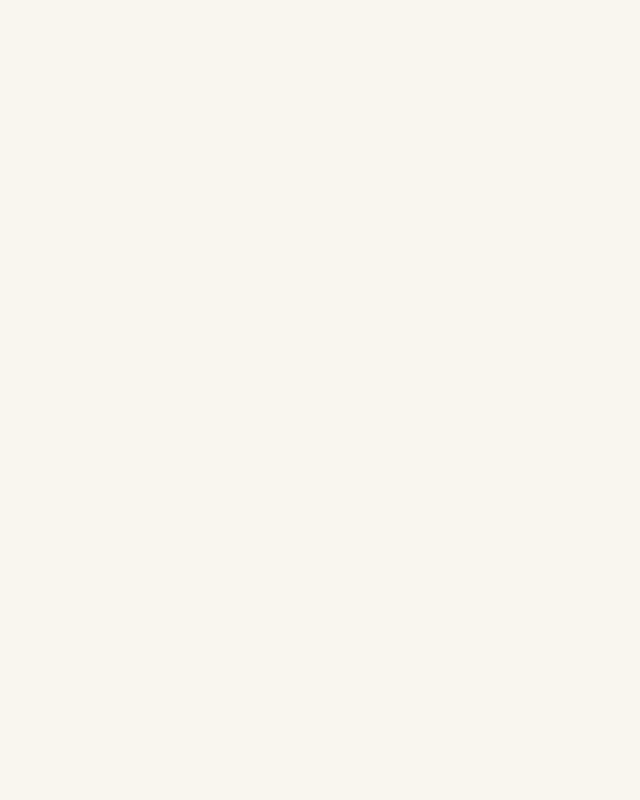
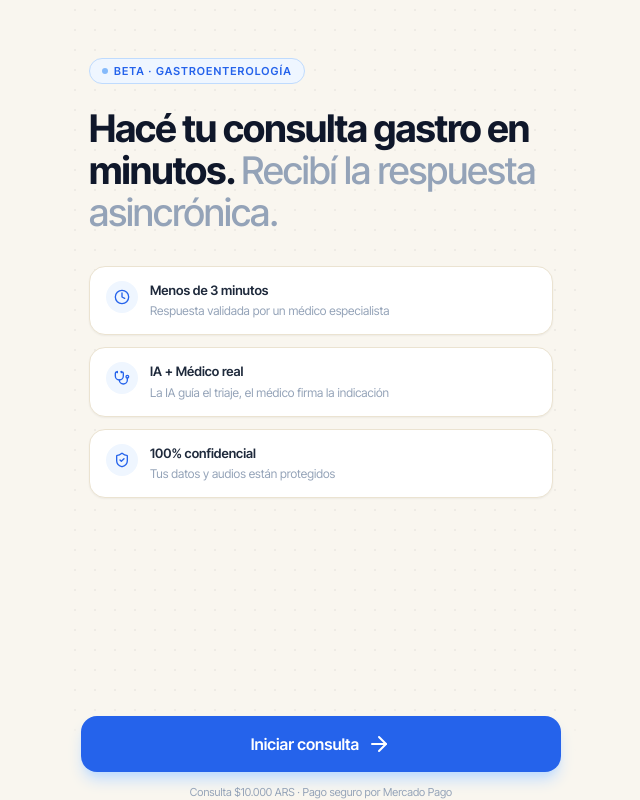
Before and after one commit to adamraber/gastroflow, a Next.js app: page / in a window 1280 px wide. Before the commit this address had no page. Shown: the whole page, without its empty margins (319-959 px from the left). Built offline with nearby package versions, Linux system fonts and the light colour scheme.

Commit message:
Agrego home page con título y CTA sticky

```diff
--- a/app/page.tsx
+++ b/app/page.tsx
@@ -1,5 +1,82 @@
-import { redirect } from "next/navigation";
+import Link from "next/link";
+import { ArrowRight, Clock, ShieldCheck, Stethoscope } from "lucide-react";
 
 export default function HomePage() {
-  redirect("/chat");
+  return (
+    <div
+      className="flex h-dvh max-w-lg mx-auto flex-col"
+      style={{
+        backgroundColor: "#F9F6EF",
+        backgroundImage:
+          "radial-gradient(circle, rgba(0,0,0,0.045) 1px, transparent 1px)",
+        backgroundSize: "20px 20px",
+      }}
+    >
+      {/* ── Scrollable content ──────────────────────────── */}
+      <div className="flex-1 overflow-y-auto px-6 pt-14 pb-4">
+        {/* Badge */}
+        <span className="inline-flex items-center gap-1.5 rounded-full border border-brand-200 bg-brand-50 px-3 py-1 text-[11px] font-semibold uppercase tracking-widest text-brand-600">
+          <span className="h-1.5 w-1.5 rounded-full bg-brand-400 animate-pulse" />
+          Beta · Gastroenterología
+        </span>
+
+        {/* Main title */}
+        <h1 className="mt-6 text-[38px] font-bold leading-[1.1] tracking-tight text-slate-900">
+          Hacé tu consulta gastro en minutos.{" "}
+          <span className="text-slate-400 font-medium">
+            Recibí la respuesta asincrónica.
+          </span>
+        </h1>
+
+        {/* Feature chips */}
+        <div className="mt-8 flex flex-col gap-3">
+          {[
+            {
+              icon: Clock,
+              label: "Menos de 3 minutos",
+              sub: "Respuesta validada por un médico especialista",
+            },
+            {
+              icon: Stethoscope,
+              label: "IA + Médico real",
+              sub: "La IA guía el triaje, el médico firma la indicación",
+            },
+            {
+              icon: ShieldCheck,
+              label: "100% confidencial",
+              sub: "Tus datos y audios están protegidos",
+            },
+          ].map(({ icon: Icon, label, sub }) => (
+            <div
+              key={label}
+              className="flex items-start gap-3 rounded-2xl border border-cream-300 bg-white px-4 py-3.5 shadow-sm"
+            >
+              <div className="flex h-8 w-8 flex-shrink-0 items-center justify-center rounded-full bg-brand-50">
+                <Icon className="h-4 w-4 text-brand-600" />
+              </div>
+              <div>
+                <p className="text-[13px] font-semibold text-slate-800">
+                  {label}
+                </p>
+                <p className="text-[12px] text-slate-400 mt-0.5">{sub}</p>
+              </div>
+            </div>
+          ))}
+        </div>
+      </div>
+
+      {/* ── Sticky CTA ──────────────────────────────────── */}
+      <div className="flex-shrink-0 px-4 pt-3 pb-safe pb-6 bg-gradient-to-t from-[#F9F6EF] via-[#F9F6EF] to-transparent">
+        <Link href="/chat" className="block">
+          <button className="flex w-full items-center justify-center gap-2 rounded-2xl bg-brand-600 py-4 text-[16px] font-semibold text-white shadow-lg shadow-brand-200 transition-all hover:bg-brand-700 active:scale-[0.98]">
+            Iniciar consulta
+            <ArrowRight className="h-4.5 w-4.5" />
+          </button>
+        </Link>
+        <p className="mt-3 text-center text-[11px] text-slate-400">
+          Consulta $10.000 ARS · Pago seguro por Mercado Pago
+        </p>
+      </div>
+    </div>
+  );
 }
```
